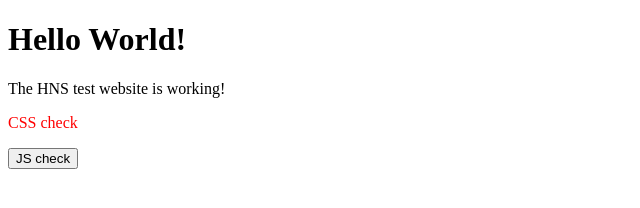
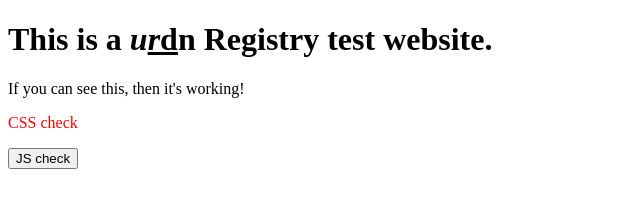
Before and after one commit to uimc/hns-test-dn-site, a plain HTML site: page index.html in a window 1280 px wide. Shown: the whole page, without its empty margins (0-640 px from the left). Drawn offline with Linux system fonts and the light colour scheme.

Commit message:
Update index.html

```diff
--- a/index.html
+++ b/index.html
@@ -3,13 +3,13 @@
   <head>
     <meta charset="UTF-8">
     <meta name="viewport" content="width=device-width, initial-scale=1.0">
-    <title>test website</title>
+    <title>Test Website for test.dn!</title>
     <link rel="stylesheet" href="style.css">
   </head>
 
   <body>
-    <h1>Hello World!</h1>
-    <p>The HNS test website is working!</p>
+    <h1>This is a <i>u<u>r</i><b>d</u>n</b> Registry test website.</h1>
+    <p>If you can see this, then it's working!</p>
     <p id="css-check">CSS check</p>
     <button onclick="myFunction()">JS check</button>
     <p id="js-output"></p>
```
